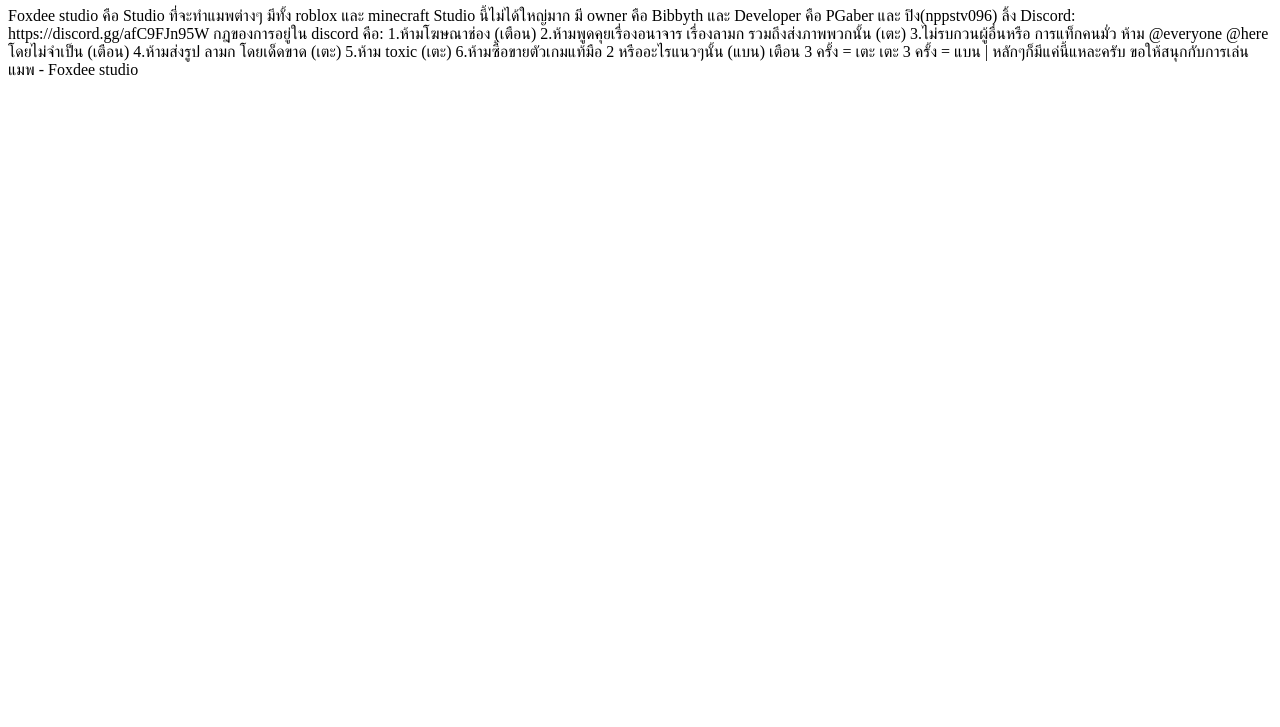
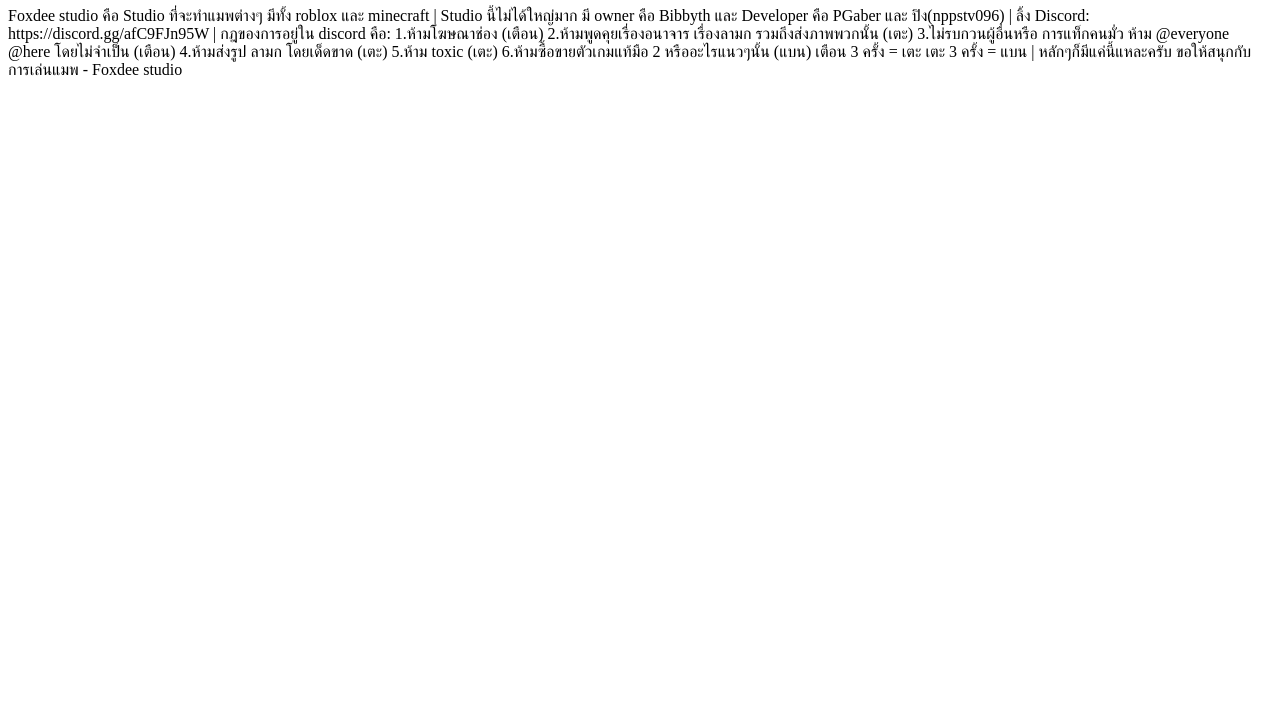
Before and after one commit to Bibbyth/bibbyth.github.io, a plain HTML site: page index.html in a window 1280 px wide. Shown: the part 73-800 px from the top of the page. Drawn offline with Linux system fonts and the light colour scheme.

Commit message:
Update index.html

```diff
--- a/index.html
+++ b/index.html
@@ -5,9 +5,9 @@
         <h1>Welcome to Foxdee studio</h1>
     </head>
     <body>
-		Foxdee studio คือ Studio ที่จะทำแมพต่างๆ มีทั้ง roblox และ minecraft
-		Studio นี้ไม่ได้ใหญ่มาก มี owner คือ Bibbyth และ Developer คือ PGaber และ ปิง(nppstv096)
-		ลิ้ง Discord: https://discord.gg/afC9FJn95W
+		Foxdee studio คือ Studio ที่จะทำแมพต่างๆ มีทั้ง roblox และ minecraft |
+		Studio นี้ไม่ได้ใหญ่มาก มี owner คือ Bibbyth และ Developer คือ PGaber และ ปิง(nppstv096) |
+		ลิ้ง Discord: https://discord.gg/afC9FJn95W |
 		กฎของการอยู่ใน discord คือ:
 		1.ห้ามโฆษณาช่อง (เตือน)
 		2.ห้ามพูดคุยเรื่องอนาจาร เรื่องลามก รวมถึงส่งภาพพวกนั้น (เตะ)
```
